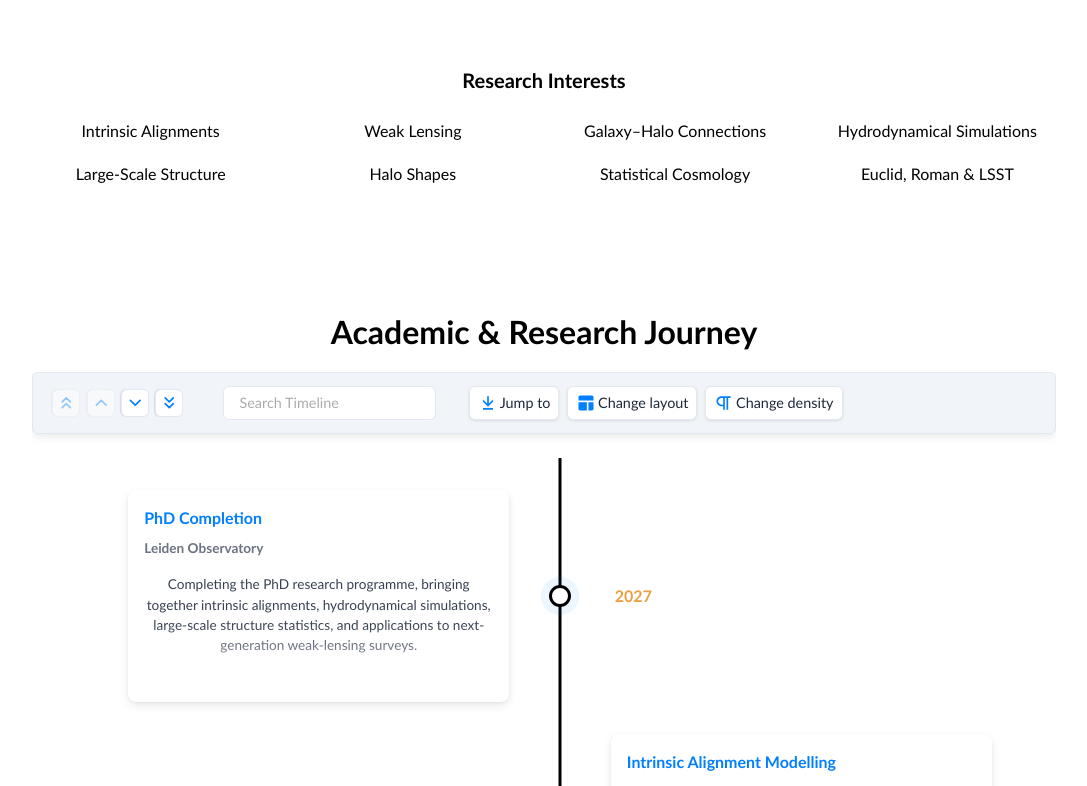
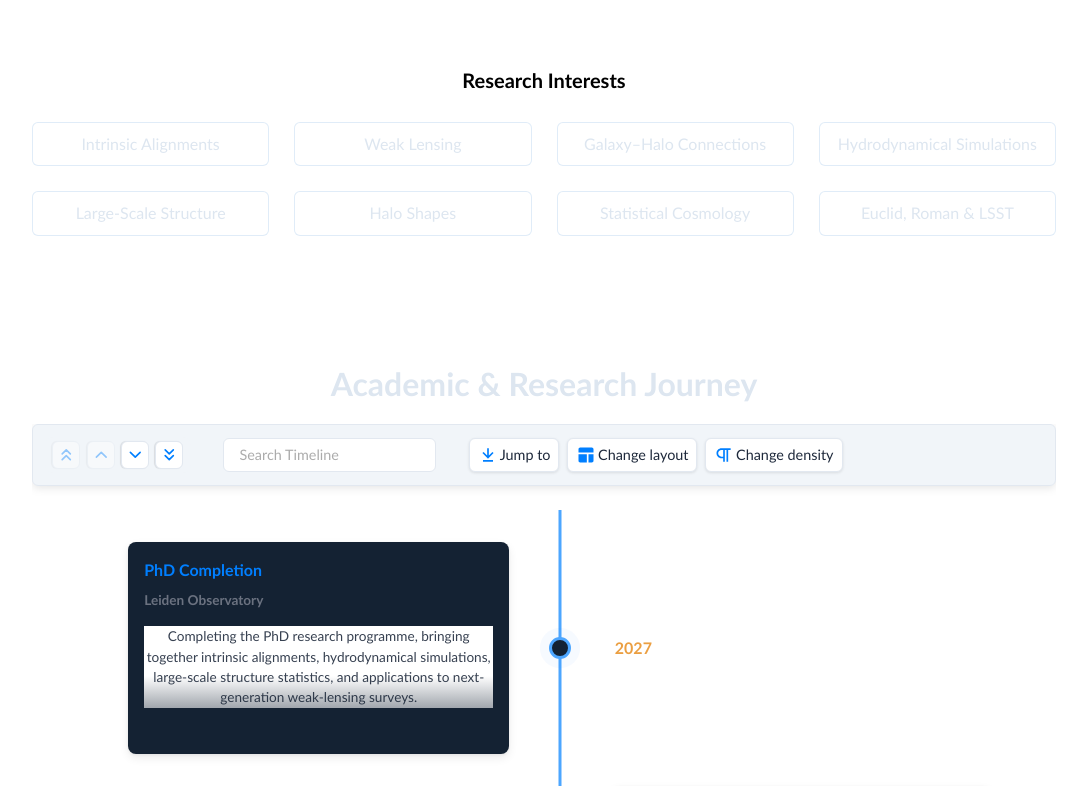
Before and after one commit to aniruddh-herle/aniruddh-herle.github.io, a React (Create React App) app: page / in a window 1280 px wide. Shown: the part 1154-1940 px from the top of the page, without its empty margins (96-1183 px from the left). Built offline with nearby package versions, Linux system fonts and the light colour scheme.

Commit message:
change color scheme

```diff
--- a/src/components/Timeline.jsx
+++ b/src/components/Timeline.jsx
@@ -81,12 +81,12 @@ const Timeline = () => {
       scrollable={false}
       cardHeight={180}
       theme={{
-        primary: '#000000',
-        secondary: '#ffffff',
-        cardBgColor: '#ffffff',
-        cardForeColor: '#000000',
-        titleColor: '#000000',
-        titleColorActive: '#000000'
+        primary: '#4da6ff',
+        secondary: '#142233',
+        cardBgColor: '#142233',
+        cardForeColor: '#dde6f0',
+        titleColor: '#EB9F42',
+        titleColorActive: '#EB9F42'
       }}
     />
   );
--- a/src/index.css
+++ b/src/index.css
@@ -5,7 +5,8 @@ body {
     sans-serif;
   -webkit-font-smoothing: antialiased;
   -moz-osx-font-smoothing: grayscale;
-  background-color: transparent;
+  background-color: #0d1b2a;
+  color: #dde6f0;
 }
 
 code {
--- a/src/styles/footer.css
+++ b/src/styles/footer.css
@@ -1,14 +1,14 @@
 .footer {
-    width: 100 vw;
+    width: 100vw;
     padding: none;
     margin: none;
     display: flex;
     justify-content: center;
     align-items: center;
-    background-color: #fff;
-    color: #000;
+    background-color: #0a1628;     /* was #fff */
+    color: #dde6f0;                /* was #000 */
     height: 100px;
-    box-shadow: 0 -4px 10px 0 rgba(0, 0, 0, 0.2);;
+    box-shadow: 0 -4px 10px 0 rgba(0, 0, 0, 0.4);
 }
 
 .footer-content {
@@ -26,14 +26,13 @@
     justify-content: center;
     line-height: 1.2rem;
 }
-/* Style the copyright notice */
+
 .footer p {
     font-size: 14px;
-
 }
 
 .email {
-    color: black;
+    color: #dde6f0;                /* was black */
     margin: 10px;
     font-size: 24px;
     text-decoration: none;
@@ -44,8 +43,9 @@
     transform: rotate(-15deg) scale(1.2);
     color: #EA4335;
 }
+
 .footer-link {
-    color: black;
+    color: #dde6f0;                /* was black */
     text-decoration: none;
 }
 
--- a/src/styles/header.css
+++ b/src/styles/header.css
@@ -21,7 +21,7 @@
 }
 
 .scrolled-text {
-  color: #333;
+  color: #dde6f0;          /* was #333 */
   transition: color 0.3s ease;
 }
 
@@ -53,14 +53,14 @@
   color: white;
 }
 
-.a.active{
+.a.active {
   background-color: grey;
   color: white;
 }
 
 .scrolled-a {
   text-decoration: none;
-  color: rgb(100, 100, 100);
+  color: #dde6f0;          /* was rgb(100,100,100) */
   margin: 0 10px;
   padding: 10px;
   cursor: pointer;
@@ -68,8 +68,8 @@
   font-size: 14px;
 }
 
-.scrolled-a:hover{
-  background-color: rgb(100, 100, 100);
+.scrolled-a:hover {
+  background-color: rgba(255, 255, 255, 0.1);   /* was rgb(100,100,100) */
   color: white;
 }
 
@@ -85,8 +85,8 @@
 }
 
 .header-button-scrolled {
-  border: 2px solid black;
-  color: black;
+  border: 2px solid #dde6f0;       /* was black */
+  color: #dde6f0;                  /* was black */
   background-color: transparent;
   transition: all 0.3s ease;
   text-decoration: none;
@@ -96,9 +96,9 @@
 }
 
 .header-button-scrolled:hover {
-  border: 2px solid black !important;
-  background-color: black !important;
-  color: white !important;
+  border: 2px solid #dde6f0 !important;
+  background-color: #dde6f0 !important;
+  color: #0d1b2a !important;       /* was white */
 }
 
 .header-button:hover {
@@ -108,14 +108,13 @@
 }
 
 .scrolled {
-  background-color: white !important;
+  background-color: rgba(13, 27, 42, 0.97) !important;   /* was white */
   transition: background-color 0.3s ease;
-  color: white;
   width: 100vw;
   height: 60px;
   position: fixed;
-  box-shadow: 0 4px 10px 0 rgba(0, 0, 0, 0.2);
-  width: 100vw;
+  top: 0;
+  box-shadow: 0 4px 10px 0 rgba(0, 0, 0, 0.4);
 }
 
 .mobile-menu {
@@ -159,7 +158,7 @@
 }
 
 .scrolled-camera-icon {
-  color: black;
+  color: #dde6f0;          /* was black */
 }
 
 .scrolled-camera-icon:hover {
@@ -197,7 +196,7 @@
     top: 17px;
     right: 0;
     background: none;
-    color: black;
+    color: #dde6f0;        /* was black */
     font-size: 24px;
     box-shadow: none;
     border: none;
@@ -212,7 +211,7 @@
     top: 17px;
     right: 0;
     background: none;
-    color: black;
+    color: #dde6f0;        /* was black */
     font-size: 24px;
     box-shadow: none;
     border: none;
@@ -222,7 +221,7 @@
     display: block;
     margin-right: 3%;
     background: none;
-    color: black;
+    color: #dde6f0;        /* was black */
     font-size: 24px;
     box-shadow: none;
     border: none;
@@ -243,7 +242,7 @@
     display: flex;
     flex-direction: column;
     flex-wrap: wrap;
-    background-color: white;
+    background-color: #0d1b2a;    /* was white */
     border: none;
     text-align: center;
     height: 100vh;
@@ -252,7 +251,6 @@
     overflow: visible;
     transform: translateX(0%);
     transition: all 0.3s ease;
-
   }
 
   .mobile-menu-nav {
@@ -263,14 +261,14 @@
   }
 
   .scrolled-a {
-    color: black;
+    color: #dde6f0;        /* was black */
   }
 
   .scrolled-a:hover {
-    background-color: grey;
+    background-color: rgba(255, 255, 255, 0.1);
   }
 
   .camera-icon {
-    color: black !important;
+    color: #dde6f0 !important;    /* was black */
   }
 }
--- a/src/styles/home.css
+++ b/src/styles/home.css
@@ -14,7 +14,7 @@
 
 .home-headers {
     margin-top: 40px;
-    color: black;
+    color: #dde6f0;        /* was black */
 }
 
 
@@ -187,8 +187,17 @@
     padding: 10px 10%;
 }
 
+/* subtle dark card styling for each tag */
+.research-card-section > div {
+    background: rgba(255, 255, 255, 0.05);
+    border: 1px solid rgba(100, 160, 220, 0.2);
+    border-radius: 6px;
+    padding: 12px 8px;
+    color: #dde6f0;
+}
+
 .intro-text-codes {
-    color: #007fff;
+    color: #4da6ff;        /* was #007fff — brighter on dark bg */
     font-weight: bold;
 }
 
@@ -218,13 +227,11 @@
         font-size: 2.2rem;
     }
 
-    /* Make video wider than the screen so it gains enough height
-       to crop the same region as desktop. Sides are clipped by
-       overflow:hidden on #home. top:-11vw matches the desktop offset. */
+    /* wider video so there's height to crop; -22vw chops the top text */
     .hero-video {
         width: 180vw;
         height: auto;
-        top: -11vw;
+        top: -22vw;        /* was -11vw — chops the top portion */
         left: 50%;
         transform: translateX(-50%);
     }
```
